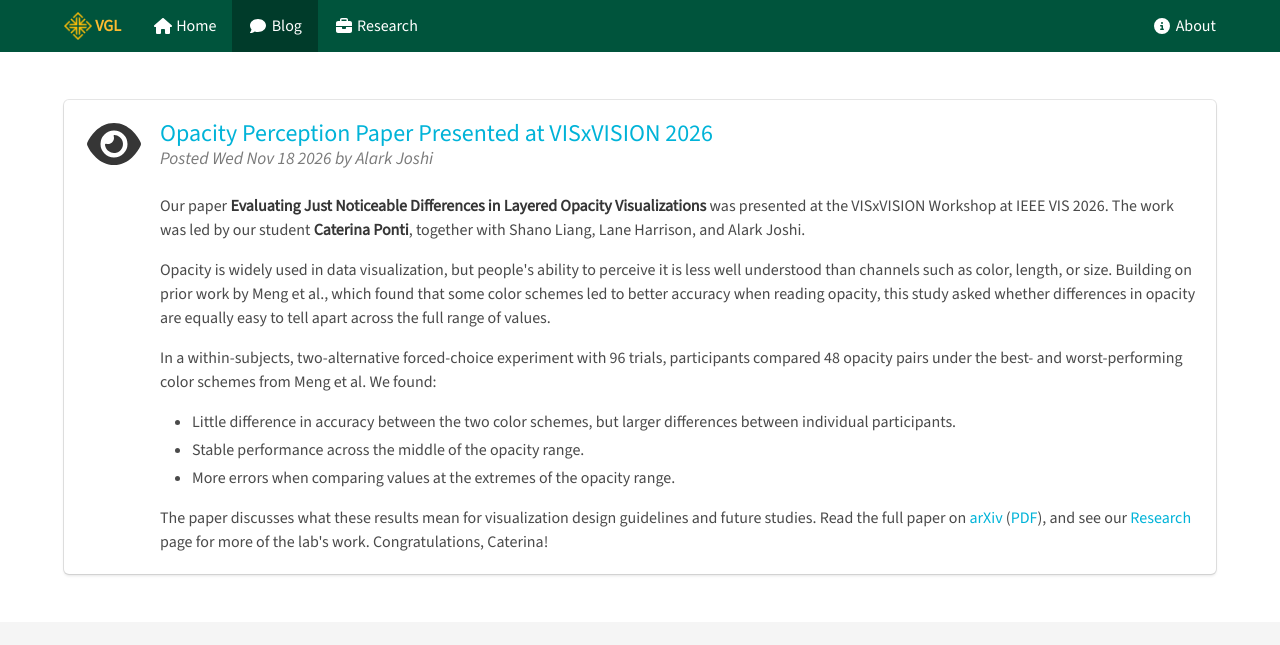
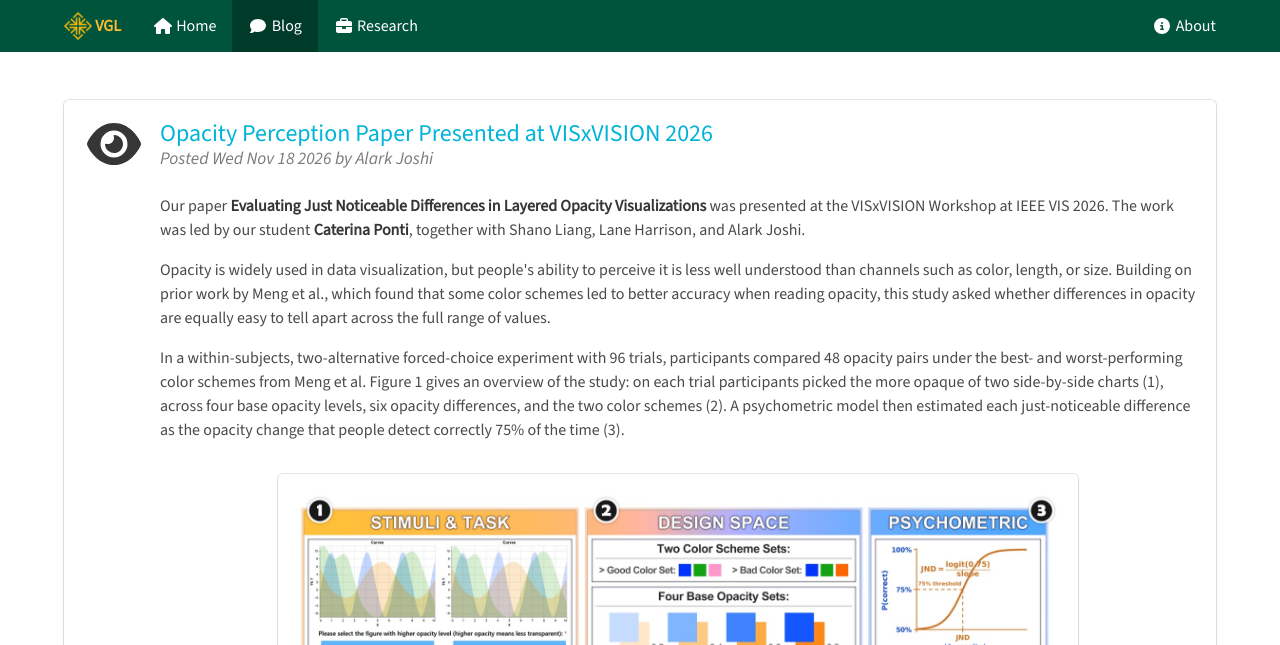
Before and after one commit to usfvgl/usfvgl.github.io, a Jekyll site: the page built from _posts/2026-11-18-opacity-jnd-visxvision.html, in a window 1280 px wide and 1272 px high, cut to the strip 0-645 px from the top of the window. Built offline with Jekyll 4.4.1, drawn with Linux system fonts in a browser that asks for light colours; some of the changed text lies outside the part shown.

Commit message:
Add Figure 1 to VISxVISION 2026 opacity blog post
Co-Authored-By: Claude Opus 5.5 <noreply@anthropic.com>

```diff
--- a/_posts/2026-11-18-opacity-jnd-visxvision.html
+++ b/_posts/2026-11-18-opacity-jnd-visxvision.html
@@ -9,7 +9,14 @@ icon: fas fa-eye
 
 <p>Opacity is widely used in data visualization, but people's ability to perceive it is less well understood than channels such as color, length, or size. Building on prior work by Meng et al., which found that some color schemes led to better accuracy when reading opacity, this study asked whether differences in opacity are equally easy to tell apart across the full range of values.</p>
 
-<p>In a within-subjects, two-alternative forced-choice experiment with 96 trials, participants compared 48 opacity pairs under the best- and worst-performing color schemes from Meng et al. We found:</p>
+<p>In a within-subjects, two-alternative forced-choice experiment with 96 trials, participants compared 48 opacity pairs under the best- and worst-performing color schemes from Meng et al. Figure 1 gives an overview of the study: on each trial participants picked the more opaque of two side-by-side charts (1), across four base opacity levels, six opacity differences, and the two color schemes (2). A psychometric model then estimated each just-noticeable difference as the opacity change that people detect correctly 75% of the time (3).</p>
+
+<figure class="has-text-centered">
+  <a href="{{ "/assets/2026-opacity-jnd-fig1.jpg" | relative_url }}"><img src="{{ "/assets/2026-opacity-jnd-fig1.jpg" | relative_url }}" class="box" width="800" alt="Four-panel overview of the study: (1) the task, choosing the more opaque of two side-by-side layered area charts; (2) the design space of two color schemes and four base opacity levels; (3) a psychometric curve with the JND read at 75% correct; (4) key findings."></a>
+  <figcaption class="is-size-7 has-text-grey">Figure 1: Overview of the study design, analysis, and key findings. From Ponti et al., <a href="https://arxiv.org/abs/2610.04192">arXiv:2610.04192</a>.</figcaption>
+</figure>
+
+<p>We found:</p>
 
 <ul>
   <li>Little difference in accuracy between the two color schemes, but larger differences between individual participants.</li>
```
Also changed, not shown: assets/2026-opacity-jnd-fig1.jpg (added).
